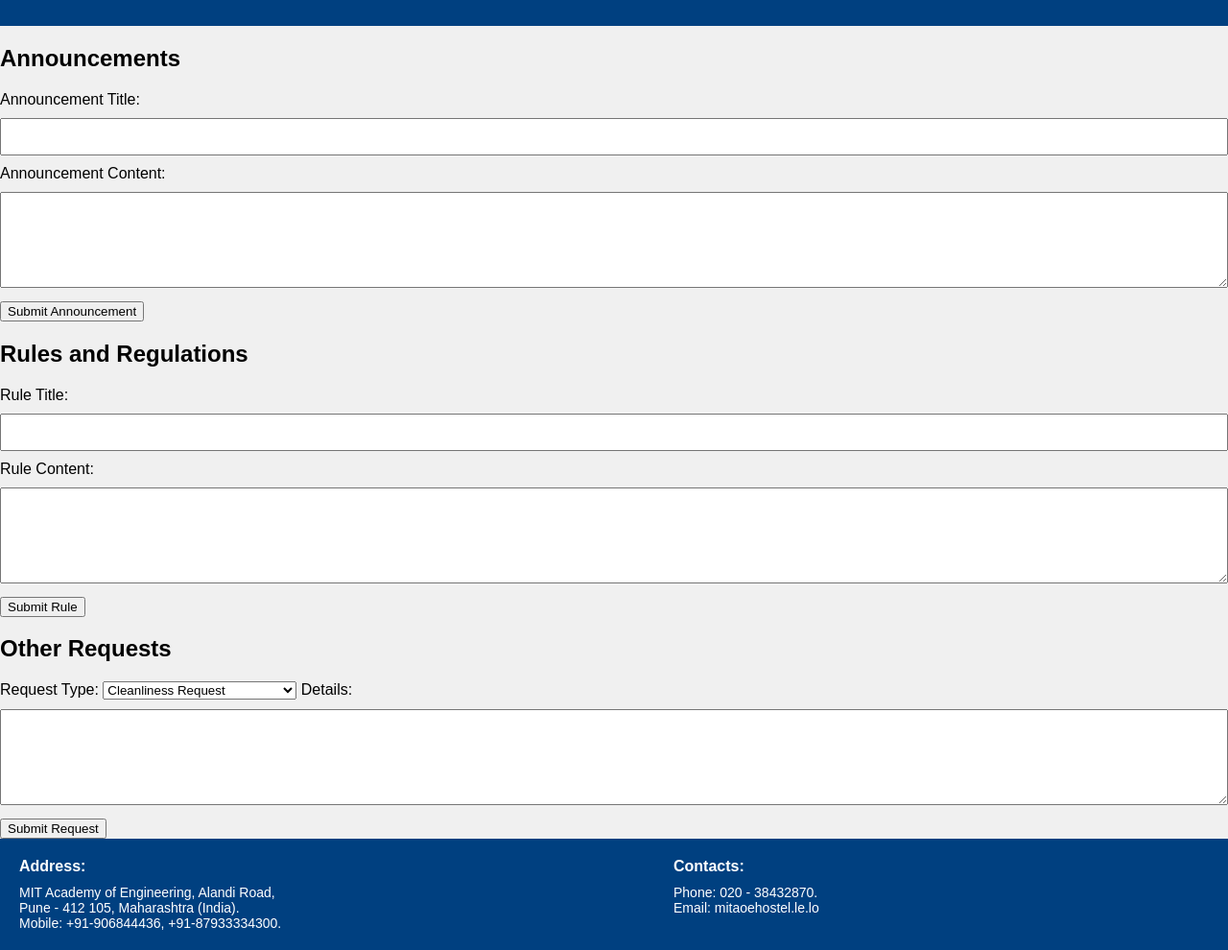
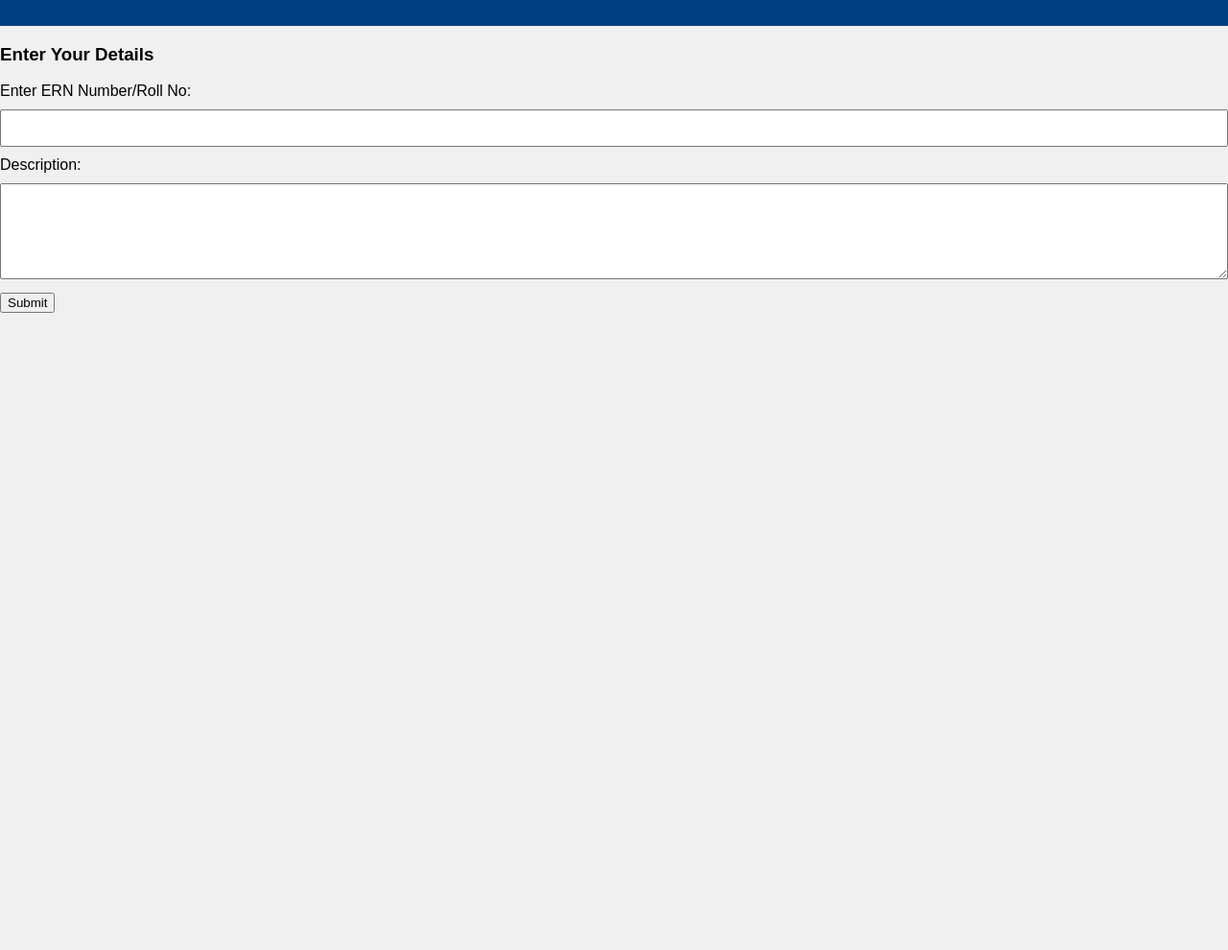
Before and after one commit to neera12124sg/project-hostel-final, a plain HTML site: page request.html in a window 1280 px wide. Shown: the part 93-1083 px from the top of the page at 96% size. After the commit the page ends 800 px from the top, so only its background shows below. Drawn offline with Linux system fonts and the light colour scheme.

Commit message:
Update request.html

```diff
--- a/request.html
+++ b/request.html
@@ -3,77 +3,101 @@
 <head>
     <meta charset="UTF-8">
     <meta name="viewport" content="width=device-width, initial-scale=1.0">
-    <title>MIT AOE Hostel Request</title>
+    <title>Request Form</title>
     <link rel="stylesheet" href="style.css">
 </head>
 <body>
 
     <header>
-        <h1>MIT AOE Hostel Request Form</h1>
+        <h1>Request Form</h1>
     </header>
 
     <section class="form-section">
-        <div class="form-container">
-            <!-- Announcements Section -->
-            <div id="announcements" class="request-form">
-                <h2>Announcements</h2>
-                <form action="submit_request.php" method="POST">
-                    <label for="announcementTitle">Announcement Title:</label>
-                    <input type="text" id="announcementTitle" name="announcementTitle" required>
-                    <label for="announcementContent">Announcement Content:</label>
-                    <textarea id="announcementContent" name="announcementContent" required></textarea>
-                    <button type="submit">Submit Announcement</button>
-                </form>
+        <h3>Enter Your Details</h3>
+        <form id="request-form">
+            <label for="ern">Enter ERN Number/Roll No:</label>
+            <input type="text" id="ern" name="ern" required>
+            <label for="description">Description:</label>
+            <textarea id="description" name="description" required></textarea>
+
+            <!-- Room Options -->
+            <div id="room-options" style="display:none;">
+                <label for="roomType">Select Room Type:</label>
+                <select id="roomType" name="roomType">
+                    <option value="single">Single Sharing</option>
+                    <option value="double">Double Sharing</option>
+                    <option value="triple">Triple Sharing</option>
+                </select>
             </div>
 
-            <!-- Rules and Regulations Section -->
-            <div id="rules" class="request-form">
-                <h2>Rules and Regulations</h2>
-                <form action="submit_request.php" method="POST">
-                    <label for="rulesTitle">Rule Title:</label>
-                    <input type="text" id="rulesTitle" name="rulesTitle" required>
-                    <label for="rulesContent">Rule Content:</label>
-                    <textarea id="rulesContent" name="rulesContent" required></textarea>
-                    <button type="submit">Submit Rule</button>
-                </form>
+            <!-- Accessories Options -->
+            <div id="accessories-options" style="display:none;">
+                <label for="accessories">Select Accessories (Max 12):</label>
+                <select id="accessories" name="accessories" multiple>
+                    <option value="almirah">Almirah</option>
+                    <option value="studyTable">Study Table</option>
+                    <option value="kettle">Kettle</option>
+                    <option value="bedsheet">Bedsheet</option>
+                    <option value="lamp">Lamp</option>
+                </select>
             </div>
 
-            <!-- Form for Other Requests -->
-            <div id="otherRequests" class="request-form">
-                <h2>Other Requests</h2>
-                <form action="submit_request.php" method="POST">
-                    <label for="requestType">Request Type:</label>
-                    <select id="requestType" name="requestType" required>
-                        <option value="cleanliness">Cleanliness Request</option>
-                        <option value="roomChange">Room Change Request</option>
-                        <option value="accessories">Request for Extra Accessories</option>
-                        <option value="complaint">Raise a Complaint</option>
-                        <option value="leave">Leave Application</option>
-                    </select>
-                    <label for="requestDetails">Details:</label>
-                    <textarea id="requestDetails" name="requestDetails" required></textarea>
-                    <button type="submit">Submit Request</button>
-                </form>
+            <!-- Rules Section -->
+            <div id="rules-section" style="display:none;">
+                <h3>Hostel Rules and Regulations</h3>
+                <ul>
+                    <li>No smoking inside the hostel premises.</li>
+                    <li>No loud noise after 10:00 PM.</li>
+                    <li>Guests are not allowed to stay overnight.</li>
+                    <li>Mess food timings should be strictly followed.</li>
+                    <li>Attendance is mandatory for hostel meetings.</li>
+                    <li>Do not tamper with hostel property.</li>
+                    <li>Internet usage limits are enforced.</li>
+                    <li>In case of emergencies, contact the warden.</li>
+                    <li>Cleanliness must be maintained in rooms.</li>
+                    <li>No unauthorized parties or gatherings.</li>
+                </ul>
             </div>
-        </div>
+
+            <!-- Announcements Section -->
+            <div id="announcements-section" style="display:none;">
+                <h3>Recent Announcements</h3>
+                <ul>
+                    <li><strong>Change in Fee Structure:</strong> The hostel fee structure has been revised. Please check the notice board for detailed information.</li>
+                    <li><strong>Updated Mess Menu:</strong> The mess menu has been updated to include more variety. A new menu will be effective from next week.</li>
+                    <li><strong>Room Availability:</strong> There are limited rooms available for the next semester. Interested students should apply soon.</li>
+                </ul>
+            </div>
+
+            <button type="submit">Submit</button>
+        </form>
     </section>
 
-    <footer>
-        <div class="footer-container">
-            <div class="footer-address">
-                <h4>Address:</h4>
-                <p>MIT Academy of Engineering, Alandi Road,<br>
-                Pune - 412 105, Maharashtra (India).</p>
-                <p>Mobile: +91-906844436, +91-87933334300.</p>
-            </div>
-            <div class="footer-contacts">
-                <h4>Contacts:</h4>
-                <p>Phone: 020 - 38432870.</p>
-                <p>Email: mitaoehostel.le.lo</p>
-            </div>
-        </div>
-    </footer>
+    <script>
+        document.addEventListener('DOMContentLoaded', function() {
+            const urlParams = new URLSearchParams(window.location.search);
+            const requestType = urlParams.get('type');
 
-    <script src="script.js"></script>
+            const roomOptions = document.getElementById('room-options');
+            const accessoriesOptions = document.getElementById('accessories-options');
+            const rulesSection = document.getElementById('rules-section');
+            const announcementsSection = document.getElementById('announcements-section');
+
+            // Show or hide elements based on request type
+            if (requestType === 'roomChange') {
+                roomOptions.style.display = 'block';
+            } else if (requestType === 'accessories') {
+                accessoriesOptions.style.display = 'block';
+            } else if (requestType === 'rules') {
+                rulesSection.style.display = 'block';
+                document.getElementById('ern').style.display = 'none'; // Hide ERN field
+                document.getElementById('description').style.display = 'none'; // Hide description field
+            } else if (requestType === 'announcements') {
+                announcementsSection.style.display = 'block';
+                document.getElementById('ern').style.display = 'none'; // Hide ERN field
+                document.getElementById('description').style.display = 'none'; // Hide description field
+            }
+        });
+    </script>
 </body>
 </html>
```
